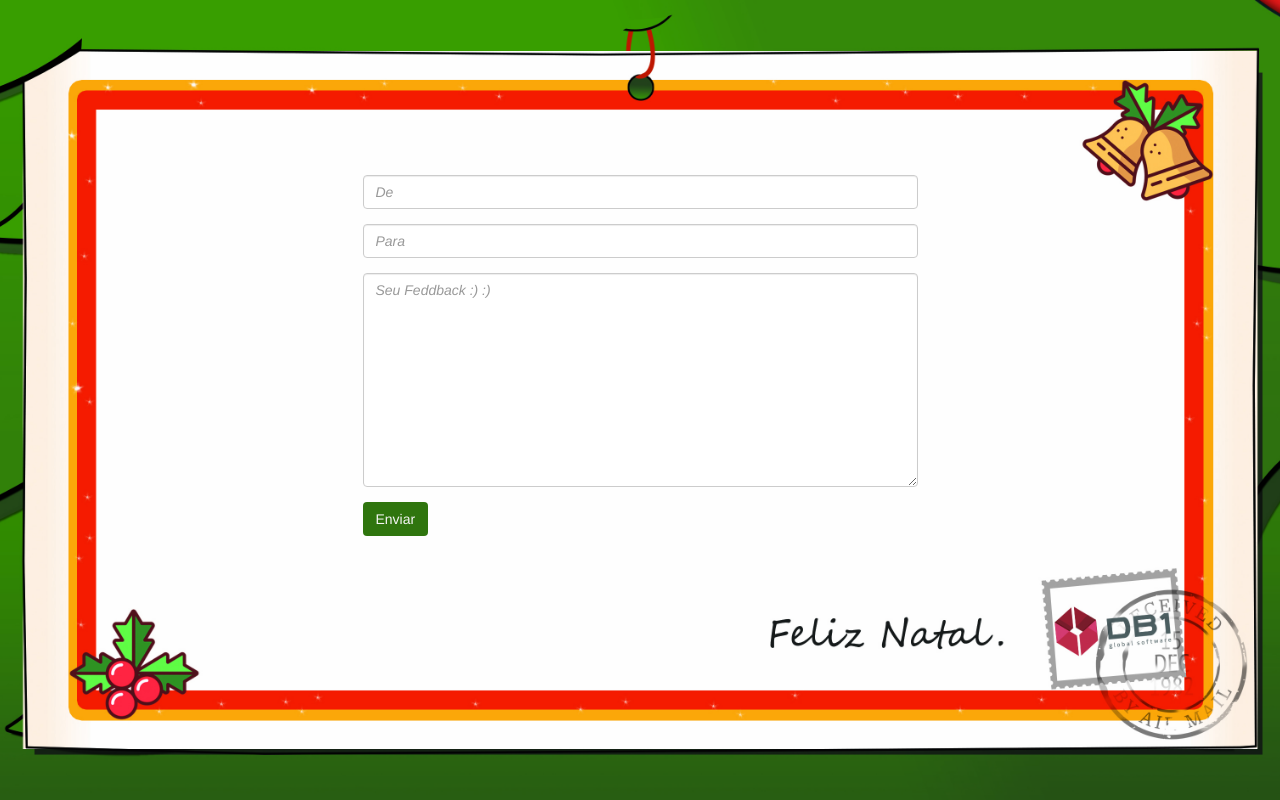
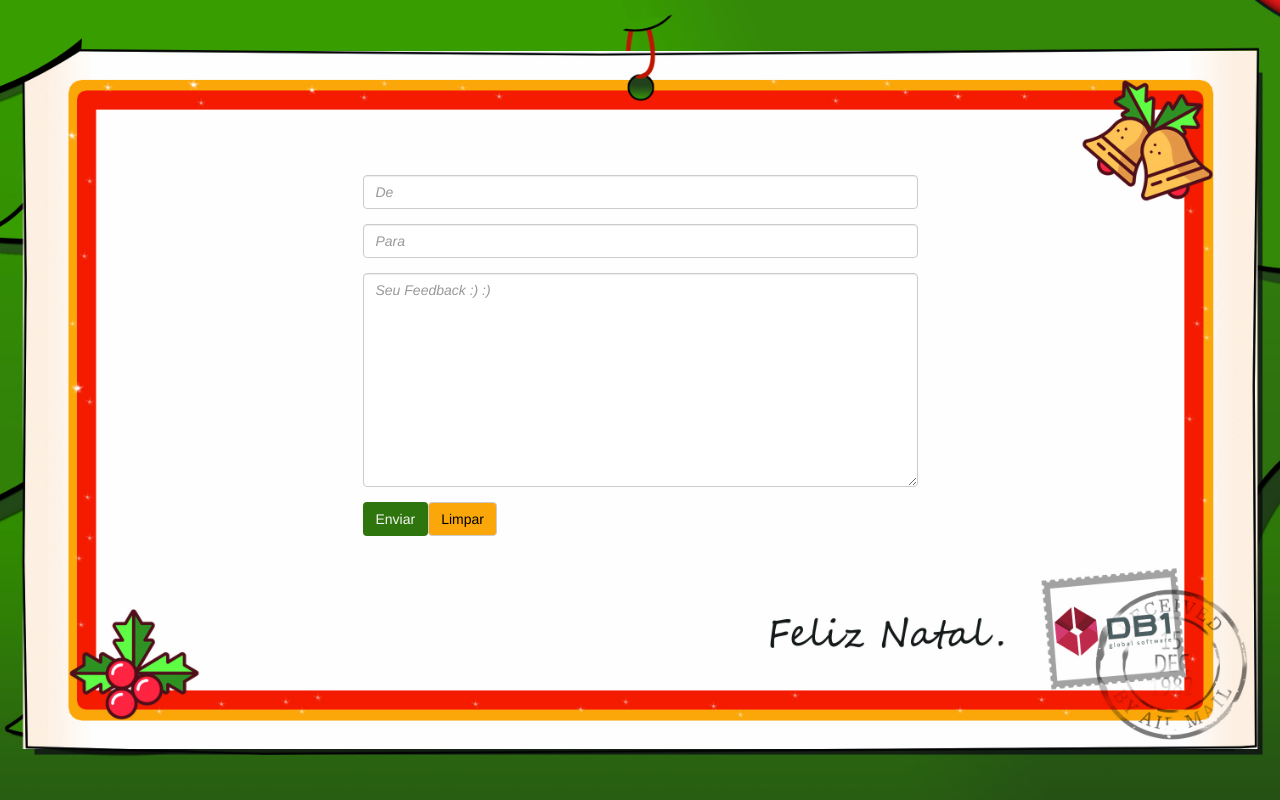
Before and after one commit to mkacunha/christmas-tree-ng, an Angular app: page / in a window 1280 px wide. Built offline with nearby package versions, Linux system fonts and the light colour scheme.

Commit message:
Versão Final

```diff
--- a/src/app/app.component.html
+++ b/src/app/app.component.html
@@ -25,14 +25,15 @@
 
     <div class="row">
         <div class="col-lg-6 col-lg-offset-3 col-md-6 col-md-offset-3 form-group">
-            <select-users name="user-to" placeholder="Para" (selected)="userToSelected($event)"></select-users>
+            <select-users #userTo name="user-to" placeholder="Para" (selected)="userToSelected($event)"></select-users>
         </div>
     </div>
 
     <div class="row">
         <div class="col-lg-6 col-lg-offset-3 col-md-6 col-md-offset-3">
-            <textarea class="form-group form-control" [(ngModel)]="message" name="text" cols="30" rows="10" placeholder="Seu Feddback :) :)"></textarea>
+            <textarea class="form-group form-control" [(ngModel)]="message" name="text" cols="30" rows="10" placeholder="Seu Feedback :) :)"></textarea>
             <button style="background-color:#2F750E;color:whitesmoke;"class="btn" type="submit" (click)="onClickSend()">Enviar</button>
+            <button style="background-color:#FBA709;color:black;" class="btn btn-default" type="button" (click)="clearFields()">Limpar</button>
         </div>
     </div>
 </div>
--- a/src/app/app.component.ts
+++ b/src/app/app.component.ts
@@ -5,6 +5,7 @@ import { FormControl } from '@angular/forms';
 
 import { User } from './user';
 import { Message } from './message';
+import { SelectUsersComponent } from './select-users/select-users.component';
 
 declare var $: any;
 
@@ -16,12 +17,14 @@ declare var $: any;
 })
 export class AppComponent implements OnInit {
 
-  private userTo: User;
-  private nameFrom: string = '';;
+  userTo: User;
+  nameFrom: string = '';
   message: string = '';
 
   error: string = '';
   success: string = '';
+
+  @ViewChild('userTo') selectUserTo: SelectUsersComponent;
 
   constructor(private service: AppComponentService) {
   }
@@ -38,6 +41,12 @@ export class AppComponent implements OnInit {
     this.service.save(message).subscribe(() => this.success = 'success', error => this.error = error.text());
   }
 
+  clearFields() {
+    this.userTo = new User();
+    this.message = '';
+    this.selectUserTo.clear();
+  }
+
   hotkeys(event) {
     this.dimisAlert();
   }
--- a/src/app/select-users/select-users.component.ts
+++ b/src/app/select-users/select-users.component.ts
@@ -85,4 +85,8 @@ export class SelectUsersComponent implements OnInit {
       document.activeElement.attributes.getNamedItem('ng-reflect-name').value === this.name;
   }
 
+  clear() {
+    this.userName = '';
+  }
+
 }
```
